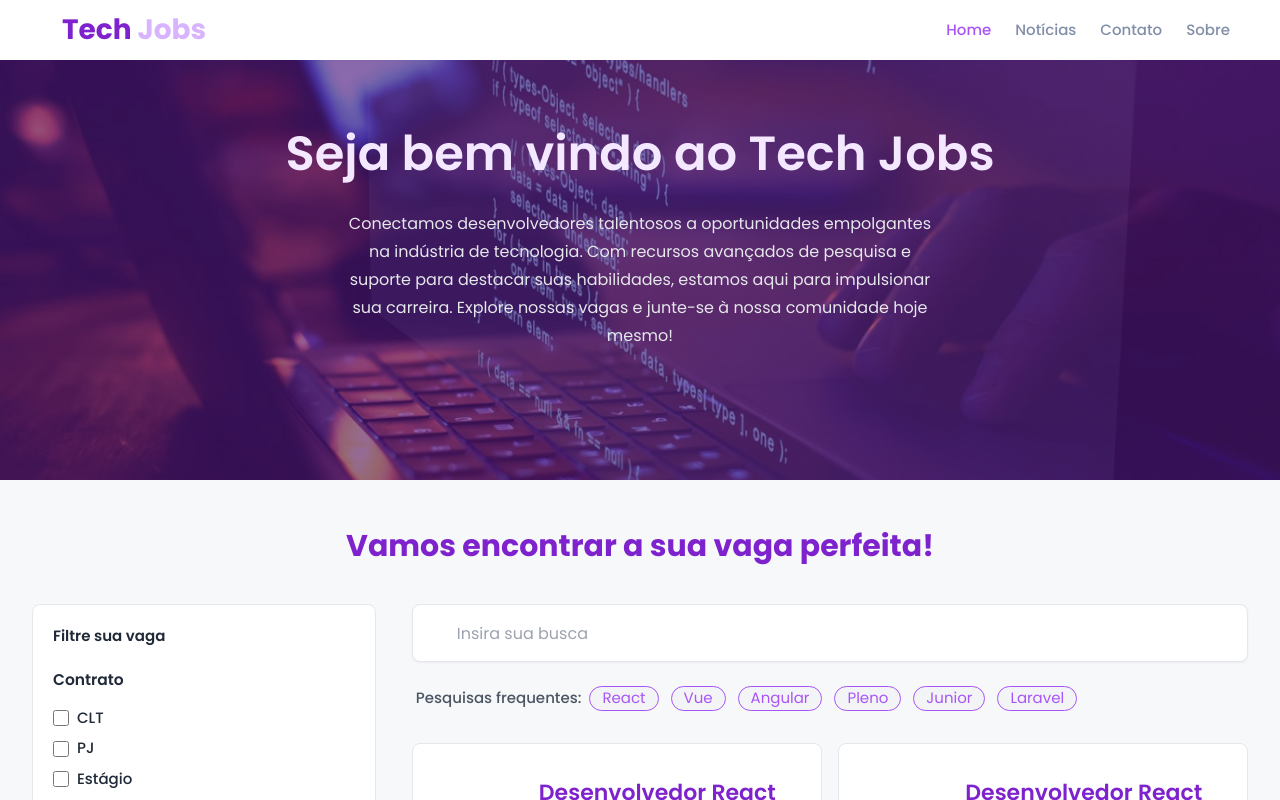
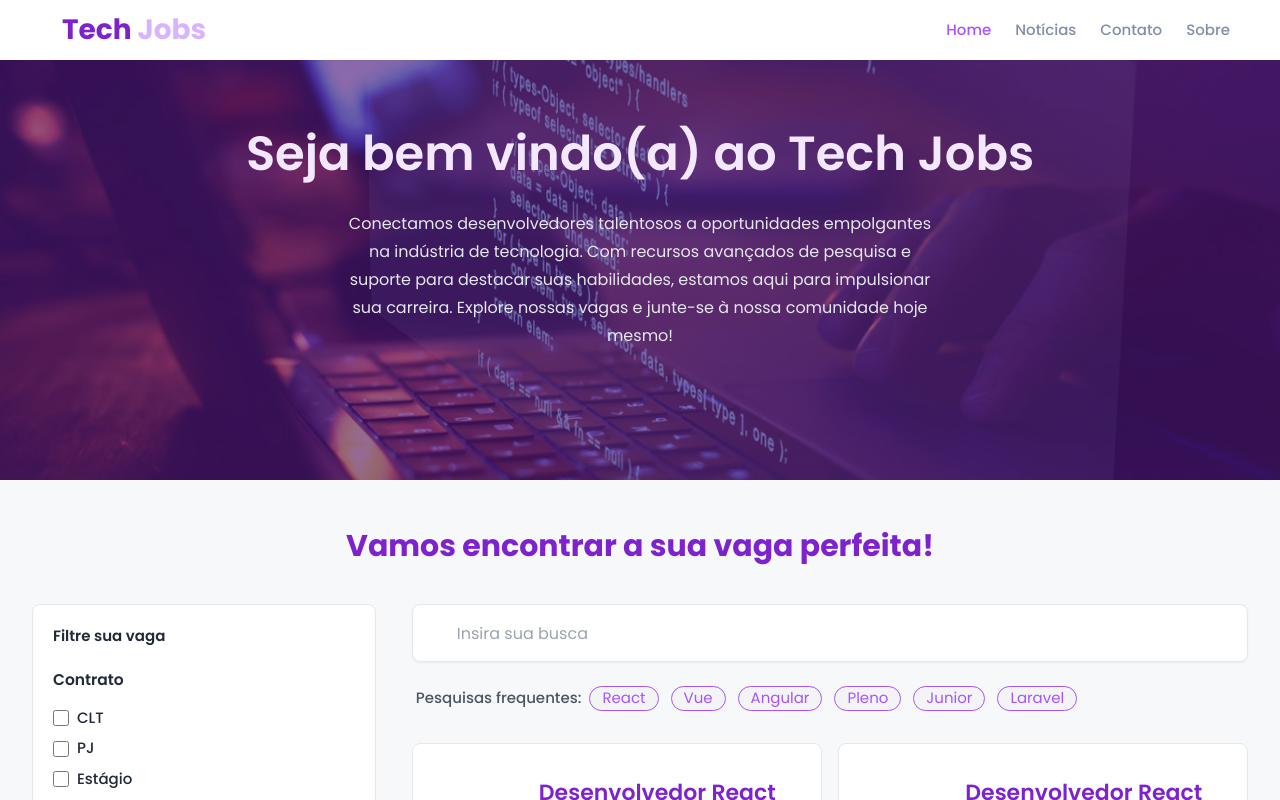
Before and after one commit to lealsuza/tech-jobs, a React (Vite) app: page / in a window 1280 px wide. Shown: the top 800 px of the page. Built offline with nearby package versions, Linux system fonts and the light colour scheme; some icons are missing.

Commit message:
style: added "a" to bem vindo

```diff
--- a/src/components/Hero/index.tsx
+++ b/src/components/Hero/index.tsx
@@ -7,7 +7,7 @@ const Hero = () => {
       style={{backgroundImage: `url(${bg})`}}
     >
         <div className="flex flex-col items-center gap-8 z-50 text-center">
-          <span className="md:text-5xl text-3xl font-semibold text-purple-100">Seja bem vindo ao Tech Jobs</span>
+          <span className="md:text-5xl text-3xl font-semibold text-purple-100">Seja bem vindo(a) ao Tech Jobs</span>
           <p className="text-gray-200 md:text-md max-w-[600px] leading-7">
             Conectamos desenvolvedores talentosos a oportunidades empolgantes na indústria de tecnologia. Com recursos avançados de pesquisa e suporte
             para destacar suas habilidades, estamos aqui para impulsionar sua carreira. Explore nossas vagas e junte-se à nossa comunidade hoje mesmo!
```
